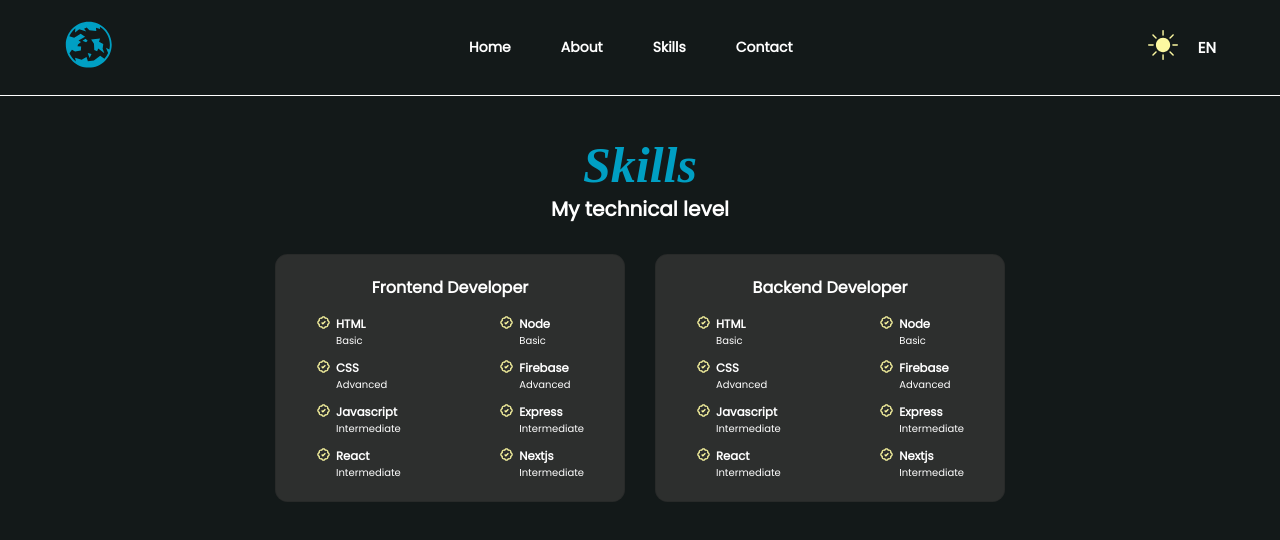
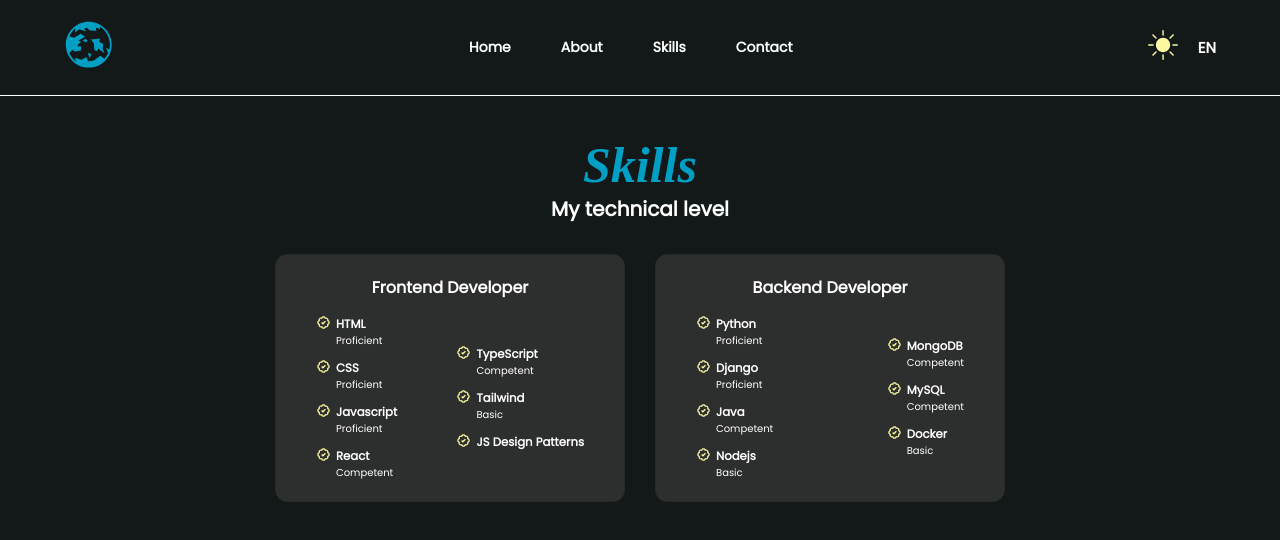
Before and after one commit to iamcristian/portfolio, a React (Vite) app: page /skills in a window 1280 px wide. Shown: the top 540 px of the page. Built offline with nearby package versions, Linux system fonts and the light colour scheme.

Commit message:
Update changes background light dark

```diff
--- a/src/components/About/About.css
+++ b/src/components/About/About.css
@@ -4,8 +4,7 @@ div.container-about {
     padding: 5rem;
     display: flex;
     flex-direction: row;
-    justify-content: center;
-    align-items: center;
+    justify-content: space-between;
     gap: 2rem;
     transition: background-color 1s;
 }
@@ -24,6 +23,10 @@ div.container-about div.content {
     width: 40%;
 }
 
+div.content {
+    margin-top: 7%;
+}
+
 div.container-about div.content h1 {
     font-family: Poppins sans-serif;
     font-size: 7rem;
@@ -35,7 +38,7 @@ div.container-about.dark div.content h1 {
 }
 
 div.container-about.light div.content h1 {
-    color: var(--black);
+    color: var(--blue);
 }
 
 div.container-about div.content p {
@@ -69,3 +72,9 @@ div.container-about.light div.content div.personal-data span.label{
   width: 40%;
 
 }
+
+@media screen and (max-width: 768px) {
+  div.container-about div.content {
+    width: 100%;
+}
+}
--- a/src/components/About/About.jsx
+++ b/src/components/About/About.jsx
@@ -14,17 +14,9 @@ export const About = () => {
         <div className="content">
           <h1>{about.title[language]}</h1>
           <p>{about.description[language]}</p>
-          <div className="personal-data">
-            <span className="label">{about.email[language]}:</span>
-            <span className="text">cristianarandosyse@gmail.com</span>
-          </div>
-          <div className="personal-data">
-            <span className="label">{about.place[language]}:</span>
-            <span className="text">Cochabamba, Bolivia</span>
-          </div>
         </div>
 
-        <ChatBot/>
+        {/* <ChatBot/> */}
       </div>
     </>
   );
--- a/src/components/Contact/Contact.css
+++ b/src/components/Contact/Contact.css
@@ -3,6 +3,29 @@
   width: 100%;
   background-color: var(--black-background);
   transition: background-color 1s;
+}
+
+.contact.section.dark {
+    color: var(--white);
+    background-color: var(--black-background);
+}
+
+.contact.section.light {
+    color: var(--black);
+    background-color: var(--white);
+}
+
+.contact.section.light .contact_card{
+  color: var(--white);
+}
+
+.contact.section.light .contact_form-tag{
+color: var(--black);
+background-color: var(--white);
+}
+
+.contact.section.light .contact_form-input{
+  color: var(--black);
 }
 
 .contact_container {
--- a/src/components/Contact/Contact.jsx
+++ b/src/components/Contact/Contact.jsx
@@ -1,4 +1,5 @@
-import  { useRef } from "react";
+import { useContext, useRef } from "react";
+import { GlobalContext } from "../../context/GlobalStateContext";
 import emailjs from "@emailjs/browser";
 
 import "./Contact.css";
@@ -10,23 +11,24 @@ import {
 import { BsSend } from "react-icons/bs";
 
 export const Contact = () => {
+  const { theme, setTheme, language, setLanguage } = useContext(GlobalContext);
+
   const form = useRef();
 
   const sendEmail = (e) => {
     e.preventDefault();
 
-    emailjs
-      .sendForm(
-        "service_0nt5z6p",
-        "template_6k46oy9",
-        form.current,
-        "QBrQlX1GKpzySod4o"
-      )
-      e.target.reset()
+    emailjs.sendForm(
+      "service_0nt5z6p",
+      "template_6k46oy9",
+      form.current,
+      "QBrQlX1GKpzySod4o"
+    );
+    e.target.reset();
   };
 
   return (
-    <section className="contact section" id="contact">
+    <section className={`contact section ${theme}`} id="contact">
       <h2 className="section_title">Get in touch</h2>
       <h3 className="section_subtitle">Contact Me</h3>
 
@@ -39,7 +41,9 @@ export const Contact = () => {
               <AiFillMail className="contact_card-icon" />
 
               <h3 className="contact_card-title">Email</h3>
-              <span className="contact_card-data">crisarandosyse@gmail.com</span>
+              <span className="contact_card-data">
+                crisarandosyse@gmail.com
+              </span>
 
               <a
                 href="mailto:crisarandosyse@gmail.com"
--- a/src/components/Skills/Backend.jsx
+++ b/src/components/Skills/Backend.jsx
@@ -12,8 +12,8 @@ const Backend = () => {
             <BiBadgeCheck className="check_icon"/>
 
             <div>
-              <h3 className="skills_name">HTML</h3>
-              <span className="skills_level">Basic</span>
+              <h3 className="skills_name">Python</h3>
+              <span className="skills_level">Proficient</span>
             </div>
           </div>
           {/* css */}
@@ -21,8 +21,8 @@ const Backend = () => {
             <BiBadgeCheck className="check_icon"/>
 
             <div>
-              <h3 className="skills_name">CSS</h3>
-              <span className="skills_level">Advanced</span>
+              <h3 className="skills_name">Django</h3>
+              <span className="skills_level">Proficient</span>
             </div>
           </div>
           {/* javascript  */}
@@ -30,8 +30,8 @@ const Backend = () => {
             <BiBadgeCheck className="check_icon"/>
 
             <div>
-              <h3 className="skills_name">Javascript</h3>
-              <span className="skills_level">Intermediate</span>
+              <h3 className="skills_name">Java</h3>
+              <span className="skills_level">Competent</span>
             </div>
           </div>
           {/* react */}
@@ -39,29 +39,20 @@ const Backend = () => {
             <BiBadgeCheck className="check_icon"/>
 
             <div>
-              <h3 className="skills_name">React</h3>
-              <span className="skills_level">Intermediate</span>
+              <h3 className="skills_name">Nodejs</h3>
+              <span className="skills_level">Basic</span>
             </div>
           </div>
         </div>
 
         <div className="skills_group">
-          {/* html */}
-          <div className="skills_data">
-            <BiBadgeCheck className="check_icon"/>
-
-            <div>
-              <h3 className="skills_name">Node</h3>
-              <span className="skills_level">Basic</span>
-            </div>
-          </div>
           {/* css */}
           <div className="skills_data">
             <BiBadgeCheck className="check_icon"/>
 
             <div>
-              <h3 className="skills_name">Firebase</h3>
-              <span className="skills_level">Advanced</span>
+              <h3 className="skills_name">MongoDB</h3>
+              <span className="skills_level">Competent</span>
             </div>
           </div>
           {/* javascript  */}
@@ -69,8 +60,8 @@ const Backend = () => {
             <BiBadgeCheck className="check_icon"/>
 
             <div>
-              <h3 className="skills_name">Express</h3>
-              <span className="skills_level">Intermediate</span>
+              <h3 className="skills_name">MySQL</h3>
+              <span className="skills_level">Competent</span>
             </div>
           </div>
           {/* react */}
@@ -78,8 +69,8 @@ const Backend = () => {
             <BiBadgeCheck className="check_icon"/>
 
             <div>
-              <h3 className="skills_name">Nextjs</h3>
-              <span className="skills_level">Intermediate</span>
+              <h3 className="skills_name">Docker</h3>
+              <span className="skills_level">Basic</span>
             </div>
           </div>
         </div>
--- a/src/components/Skills/Frontend.jsx
+++ b/src/components/Skills/Frontend.jsx
@@ -13,7 +13,7 @@ const Frontend = () => {
 
             <div>
               <h3 className="skills_name">HTML</h3>
-              <span className="skills_level">Basic</span>
+              <span className="skills_level">Proficient</span>
             </div>
           </div>
           {/* css */}
@@ -22,7 +22,7 @@ const Frontend = () => {
 
             <div>
               <h3 className="skills_name">CSS</h3>
-              <span className="skills_level">Advanced</span>
+              <span className="skills_level">Proficient</span>
             </div>
           </div>
           {/* javascript  */}
@@ -31,7 +31,7 @@ const Frontend = () => {
 
             <div>
               <h3 className="skills_name">Javascript</h3>
-              <span className="skills_level">Intermediate</span>
+              <span className="skills_level">Proficient</span>
             </div>
           </div>
           {/* react */}
@@ -40,7 +40,7 @@ const Frontend = () => {
 
             <div>
               <h3 className="skills_name">React</h3>
-              <span className="skills_level">Intermediate</span>
+              <span className="skills_level">Competent</span>
             </div>
           </div>
         </div>
@@ -51,8 +51,8 @@ const Frontend = () => {
             <BiBadgeCheck className="check_icon" />
 
             <div>
-              <h3 className="skills_name">Node</h3>
-              <span className="skills_level">Basic</span>
+              <h3 className="skills_name">TypeScript</h3>
+              <span className="skills_level">Competent</span>
             </div>
           </div>
           {/* css */}
@@ -60,8 +60,8 @@ const Frontend = () => {
             <BiBadgeCheck className="check_icon" />
 
             <div>
-              <h3 className="skills_name">Firebase</h3>
-              <span className="skills_level">Advanced</span>
+              <h3 className="skills_name">Tailwind</h3>
+              <span className="skills_level">Basic</span>
             </div>
           </div>
           {/* javascript  */}
@@ -69,19 +69,11 @@ const Frontend = () => {
             <BiBadgeCheck className="check_icon" />
 
             <div>
-              <h3 className="skills_name">Express</h3>
-              <span className="skills_level">Intermediate</span>
+              <h3 className="skills_name">JS Design Patterns</h3>
+              <span className="skills_level"></span>
             </div>
           </div>
-          {/* react */}
-          <div className="skills_data">
-            <BiBadgeCheck className="check_icon" />
 
-            <div>
-              <h3 className="skills_name">Nextjs</h3>
-              <span className="skills_level">Intermediate</span>
-            </div>
-          </div>
         </div>
       </div>
     </div>
--- a/src/components/Skills/Skills.css
+++ b/src/components/Skills/Skills.css
@@ -1,8 +1,30 @@
 .skills.section {
   height: 100vh;
   width: 100%;
-  background-color: var(--black-background);
+  /* background-color: var(--black-background); */
   transition: background-color 1s;
+}
+
+.skills.section.dark {
+    color: var(--white);
+    background-color: var(--black-background);
+}
+
+.skills.section.light {
+    color: var(--black);
+    background-color: var(--white);
+}
+
+.skills.section.light .skills_title{
+  color: var(--white);
+}
+
+.skills.section.light .skills_name{
+  color: var(--white);
+}
+
+.skills.section.light .skills_level{
+  color: var(--white-text);
 }
 
 .section_title {
--- a/src/components/Skills/Skills.jsx
+++ b/src/components/Skills/Skills.jsx
@@ -1,10 +1,15 @@
 import Frontend from "./Frontend";
 import Backend from "./Backend";
 import "./Skills.css"
+import { GlobalContext } from "../../context/GlobalStateContext";
+import { useContext } from "react";
 
 export const Skills = () => {
+
+  const { theme, setTheme, language, setLanguage } = useContext(GlobalContext);
+
   return (
-    <section className="skills section" id="skills">
+    <section className={`skills section ${theme}`} id="skills">
       <h2 className="section_title">Skills</h2>
       <h3 className="section_subtitle">My technical level</h3>
 
```
Also changed, not shown: src/data/common.json (+4 -4 lines), 11 other files (tests, documents, lock files or other folders).
